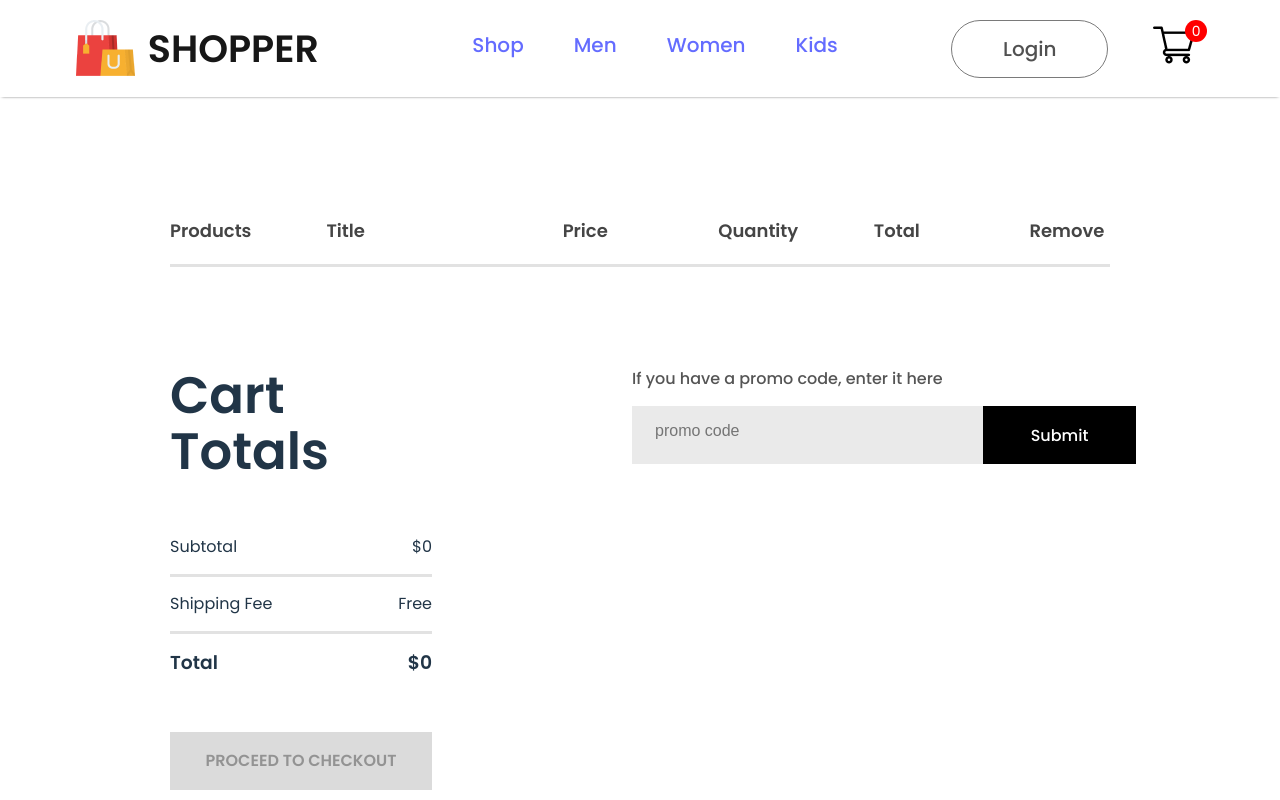
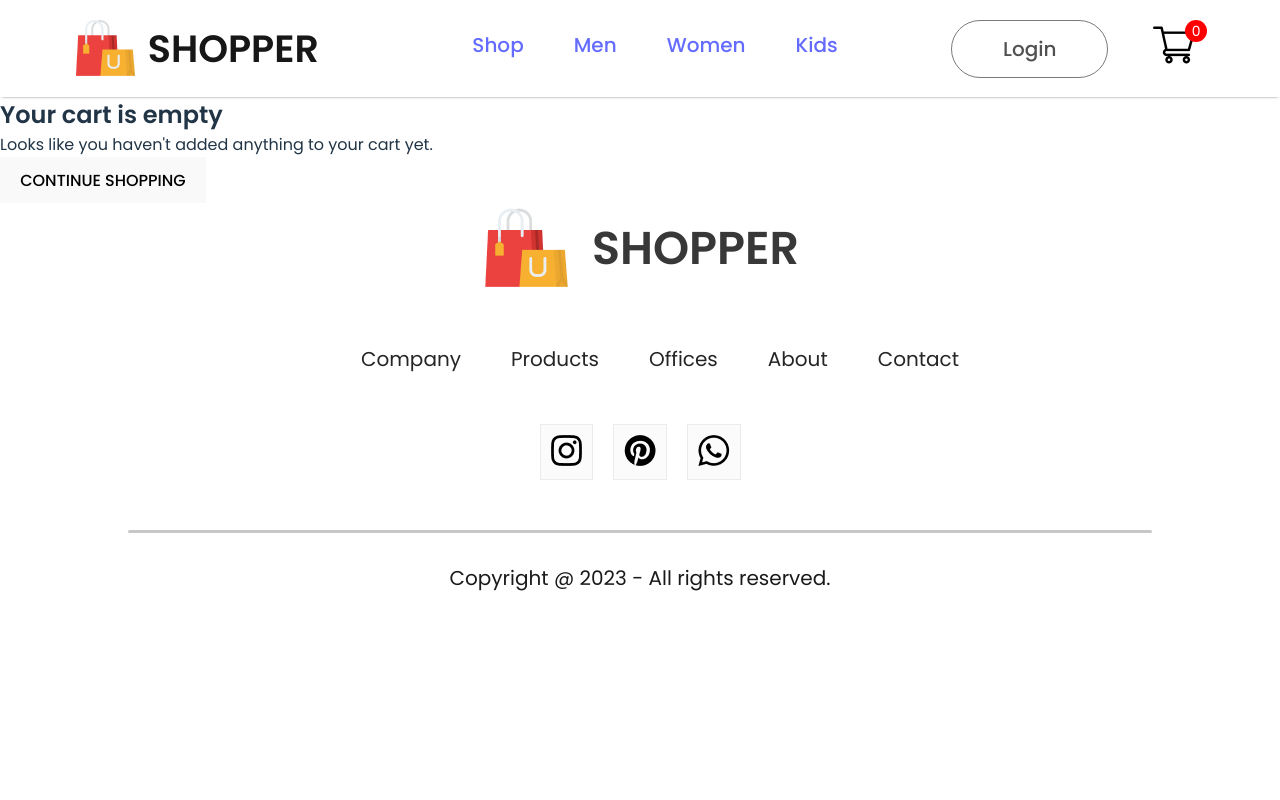
Before and after one commit to Irfanft12/ecommerce-shopper, a React (Vite) app: page /cart in a window 1280 px wide. Shown: the top 800 px of the page. Built offline with nearby package versions, Linux system fonts and the light colour scheme.

Commit message:
Display empty cart message and continue shopping button
Add a message and button for empty cart state.

```diff
--- a/src/components/cartItems/CartItems.jsx
+++ b/src/components/cartItems/CartItems.jsx
@@ -27,6 +27,15 @@ export default function CartItems() {
     }, [])
 
     return (
+        !hasCartItems ? (
+        <div className="cart-empty">
+            <h2>Your cart is empty</h2>
+            <p>Looks like you haven't added anything to your cart yet.</p>
+            <button onClick={() => navigate("/")}>
+                CONTINUE SHOPPING
+            </button>
+        </div>
+    ) : (
         <div className="cart-items">
             <div className="cart-table">
                 <div className="cart-items-format-main">
@@ -145,4 +154,5 @@ export default function CartItems() {
             </div>
         </div>
     )
+)
 }
```
